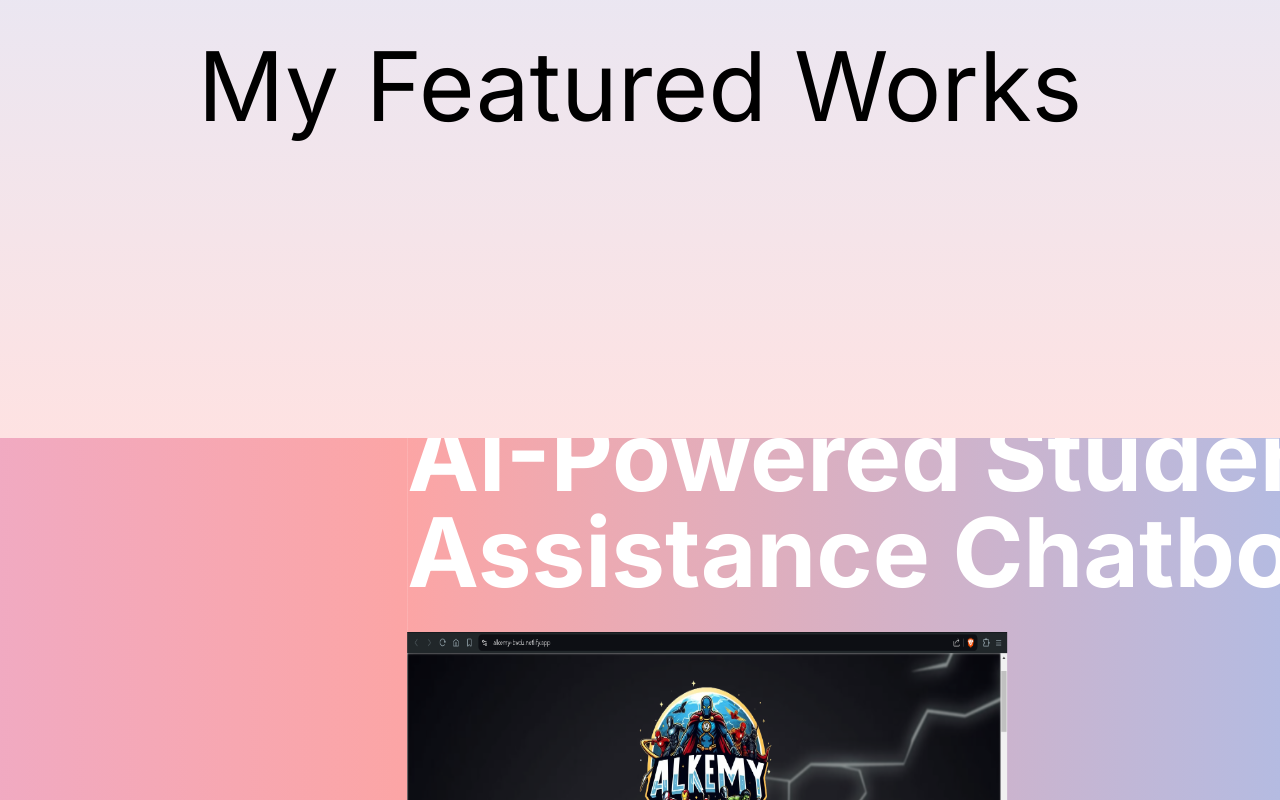
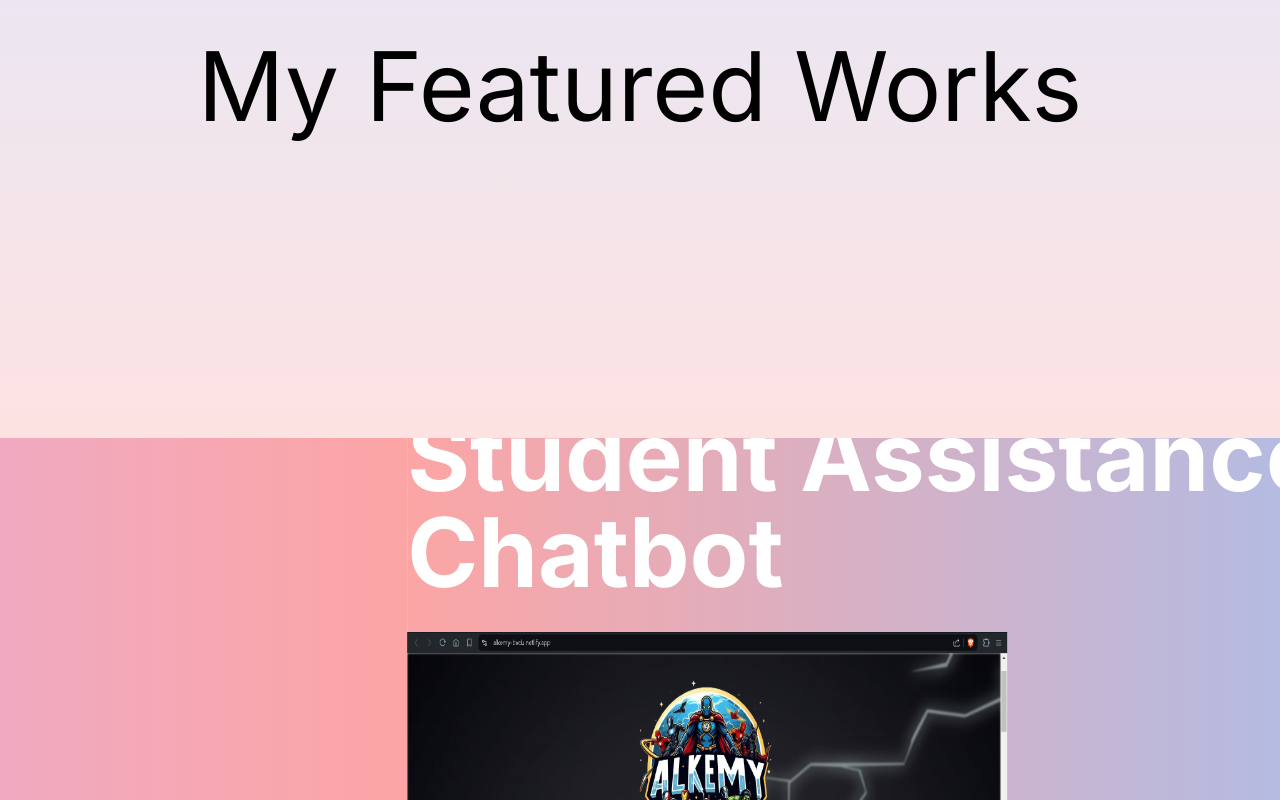
Before and after one commit to Kritansh-Tank/Portfolio, a Next.js app: page /portfolio in a window 1280 px wide. Shown: the part 362-1162 px from the top of the page. Built offline with nearby package versions, Linux system fonts and the light colour scheme.

Commit message:
Update page.jsx

```diff
--- a/src/app/portfolio/page.jsx
+++ b/src/app/portfolio/page.jsx
@@ -16,7 +16,7 @@ const items = [
   {
     id: 1,
     color: "from-red-300 to-blue-300",
-    title: "AI-Powered Student Assistance Chatbot",
+    title: "Student Assistance Chatbot",
     desc: "Tech Stack used: React.js, Vite.js, Tailwind CSS, TypeScript. Node.js",
     img: img1,
     link: "https://t.ly/4LAIT",
```
